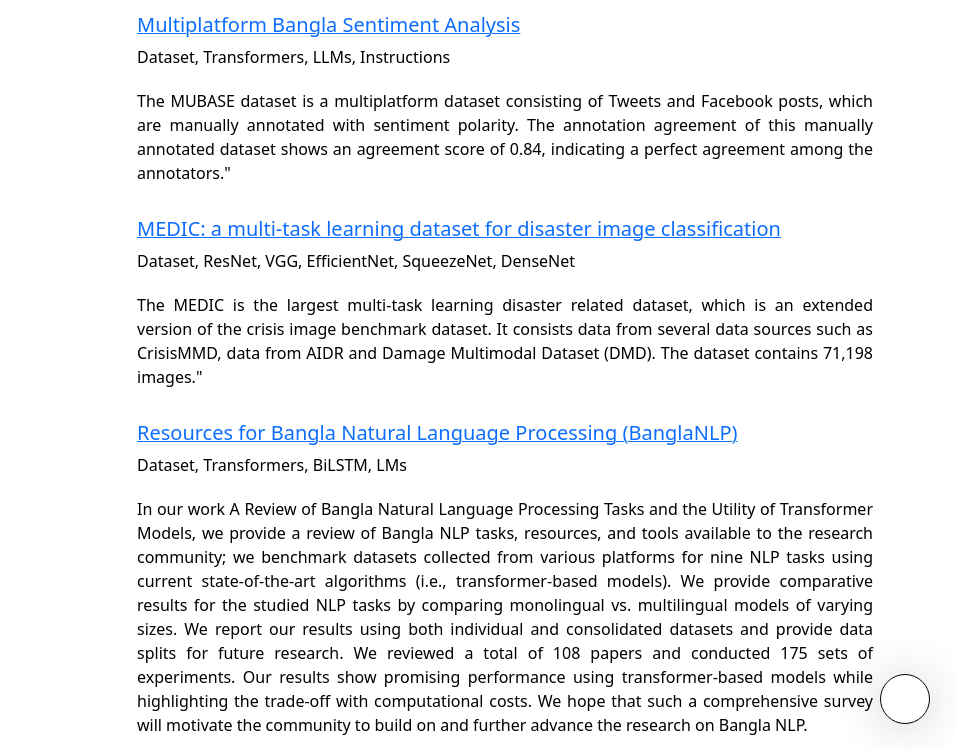
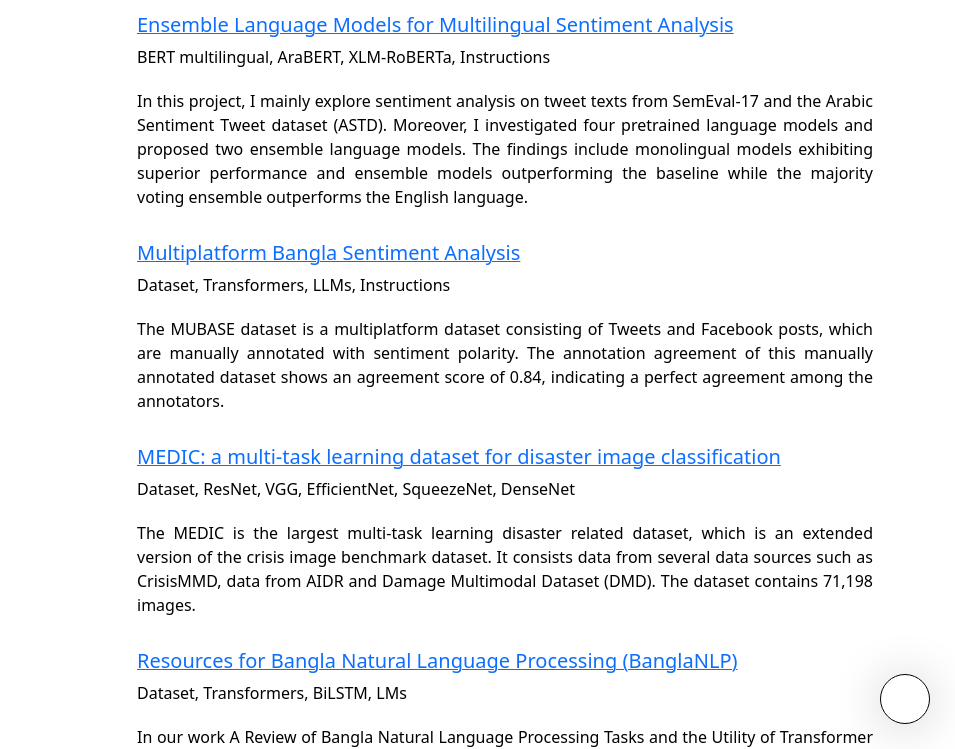
Before and after one commit to AridHasan/AridHasan.github.io, a plain HTML site: page index.html in a window 1280 px wide. Both pictures are taken after a click on the link "Project Portfolio". Shown: the part 127-876 px from the top of the page, 325-1280 px from the left. Drawn offline with nearby package versions, Linux system fonts and the light colour scheme; some icons are missing.

Commit message:
project added

```diff
--- a/index.html
+++ b/index.html
@@ -1123,15 +1123,23 @@
 					<h1>Projects</h1>
 
 					<div class="row mt-3 language">
+						<h5 ><a href="https://github.com/AridHasan/Ensemble-BERT-Models">Ensemble Language Models for Multilingual Sentiment Analysis</a></h5>
+						<p>BERT multilingual, AraBERT, XLM-RoBERTa, Instructions</p>
+						<p class="mt-1 justify">
+							In this project, I mainly explore sentiment analysis on tweet texts from SemEval-17 and the Arabic Sentiment Tweet dataset (ASTD). Moreover, I investigated four pretrained language models and proposed two ensemble language models. The findings include monolingual models exhibiting superior performance and ensemble models outperforming the baseline while the majority voting ensemble outperforms the English language.
+						</p>
+					</div>
+
+					<div class="row mt-3 language">
 						<h5 ><a href="https://github.com/AridHasan/MUBASE">Multiplatform Bangla Sentiment Analysis</a></h5>
 						<p>Dataset, Transformers, LLMs, Instructions</p>
-						<p class="mt-1 justify">The MUBASE dataset is a multiplatform dataset consisting of Tweets and Facebook posts, which are manually annotated with sentiment polarity. The annotation agreement of this manually annotated dataset shows an agreement score of 0.84, indicating a perfect agreement among the annotators."</p>
+						<p class="mt-1 justify">The MUBASE dataset is a multiplatform dataset consisting of Tweets and Facebook posts, which are manually annotated with sentiment polarity. The annotation agreement of this manually annotated dataset shows an agreement score of 0.84, indicating a perfect agreement among the annotators.</p>
 					</div>
 
 						<div class="row mt-3 language">
 							<h5 ><a href="https://crisisnlp.qcri.org/medic/index.html">MEDIC: a multi-task learning dataset for disaster image classification</a></h5>
 							<p>Dataset, ResNet, VGG, EfficientNet, SqueezeNet, DenseNet</p>
-						<p class="mt-1 justify">The MEDIC is the largest multi-task learning disaster related dataset, which is an extended version of the crisis image benchmark dataset. It consists data from several data sources such as CrisisMMD, data from AIDR and Damage Multimodal Dataset (DMD). The dataset contains 71,198 images."</p>
+						<p class="mt-1 justify">The MEDIC is the largest multi-task learning disaster related dataset, which is an extended version of the crisis image benchmark dataset. It consists data from several data sources such as CrisisMMD, data from AIDR and Damage Multimodal Dataset (DMD). The dataset contains 71,198 images.</p>
 						</div>
 
 						<div class="row mt-3 language">
```
Also changed, not shown: 1 other file.
